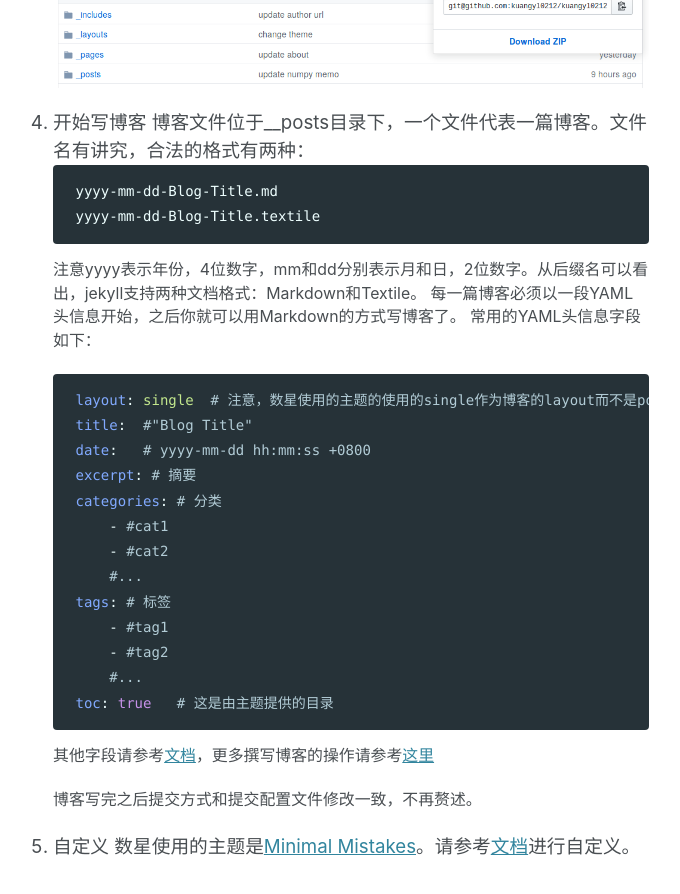
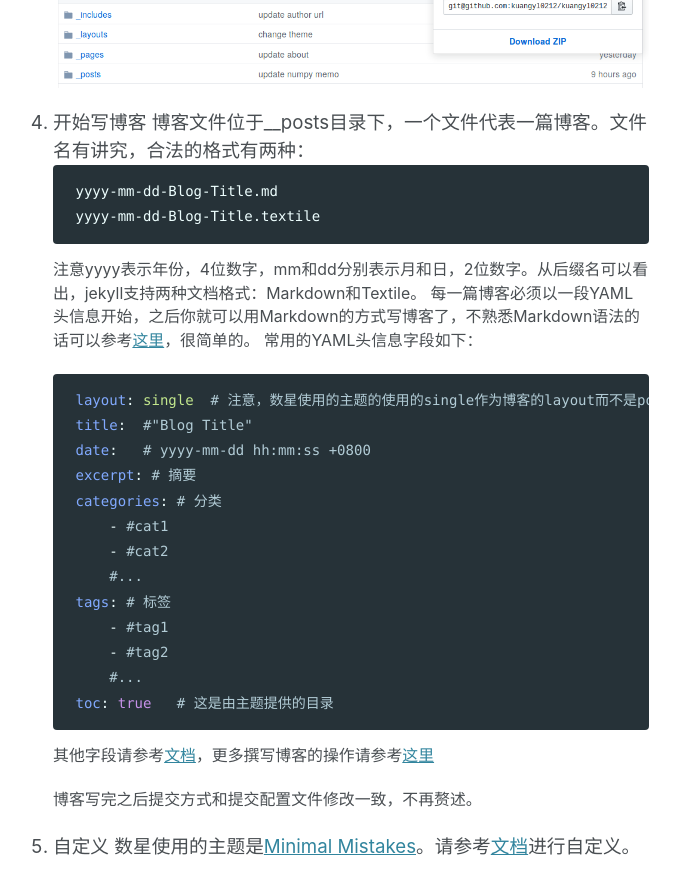
Before and after one commit to kuangyl0212/kuangyl0212.github.io.bak, a Jekyll site: the page built from _posts/2019-06-13-jekyll-github-pages-tutorial.md, in a window 1280 px wide and 900 px high, scrolled down 1745 px. Shown: the top 894 px of the window, without its empty margins (309-989 px from the left). Built offline with Jekyll 4.4.1, drawn with Linux system fonts in a browser that asks for light colours; cached includes are drawn as plain includes; nearby versions of some CDN libraries; comment, search, counter and statistics services are not loaded.

````diff
--- a/_config.yml
+++ b/_config.yml
@@ -120,7 +120,7 @@ google:
   search_engine_id       : # YOUR_SEARCH_ENGINE_ID
   instant_search         : # false (default), true
 # SEO Related
-google_site_verification :
+google_site_verification : "t9SzaE_xkos5uNuvNX1e2-NKDD1Xn1JFiBJXSdu0lYE"
 bing_site_verification   :
 yandex_site_verification :
 naver_site_verification  :
--- a/_posts/2019-06-13-jekyll-github-pages-tutorial.md
+++ b/_posts/2019-06-13-jekyll-github-pages-tutorial.md
@@ -57,7 +57,7 @@ tags:
     yyyy-mm-dd-Blog-Title.textile
     ```
     注意yyyy表示年份，4位数字，mm和dd分别表示月和日，2位数字。从后缀名可以看出，jekyll支持两种文档格式：Markdown和Textile。
-    每一篇博客必须以一段YAML头信息开始，之后你就可以用Markdown的方式写博客了。
+    每一篇博客必须以一段YAML头信息开始，之后你就可以用Markdown的方式写博客了，不熟悉Markdown语法的话可以参考[这里](https://markdown.tw)，很简单的。
     常用的YAML头信息字段如下：
     ```yml
     layout: single  # 注意，数星使用的主题的使用的single作为博客的layout而不是post
````
